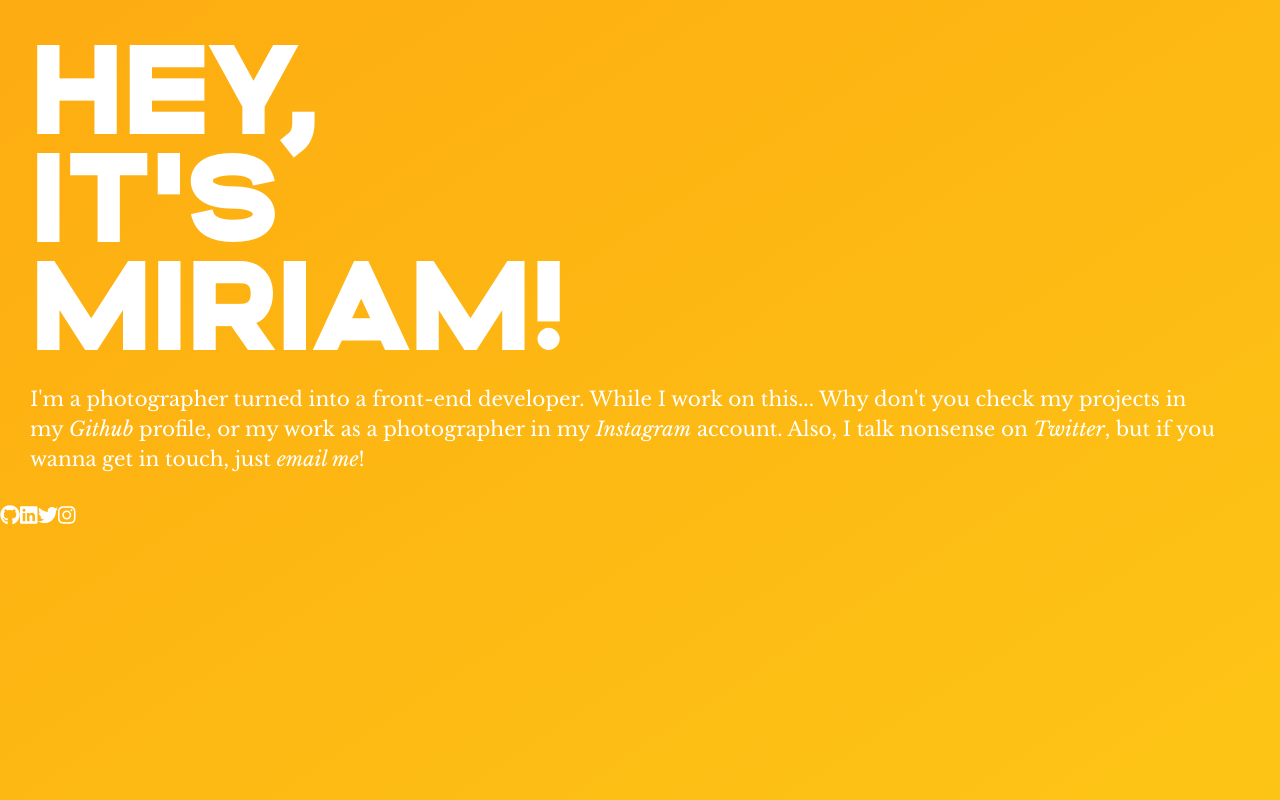
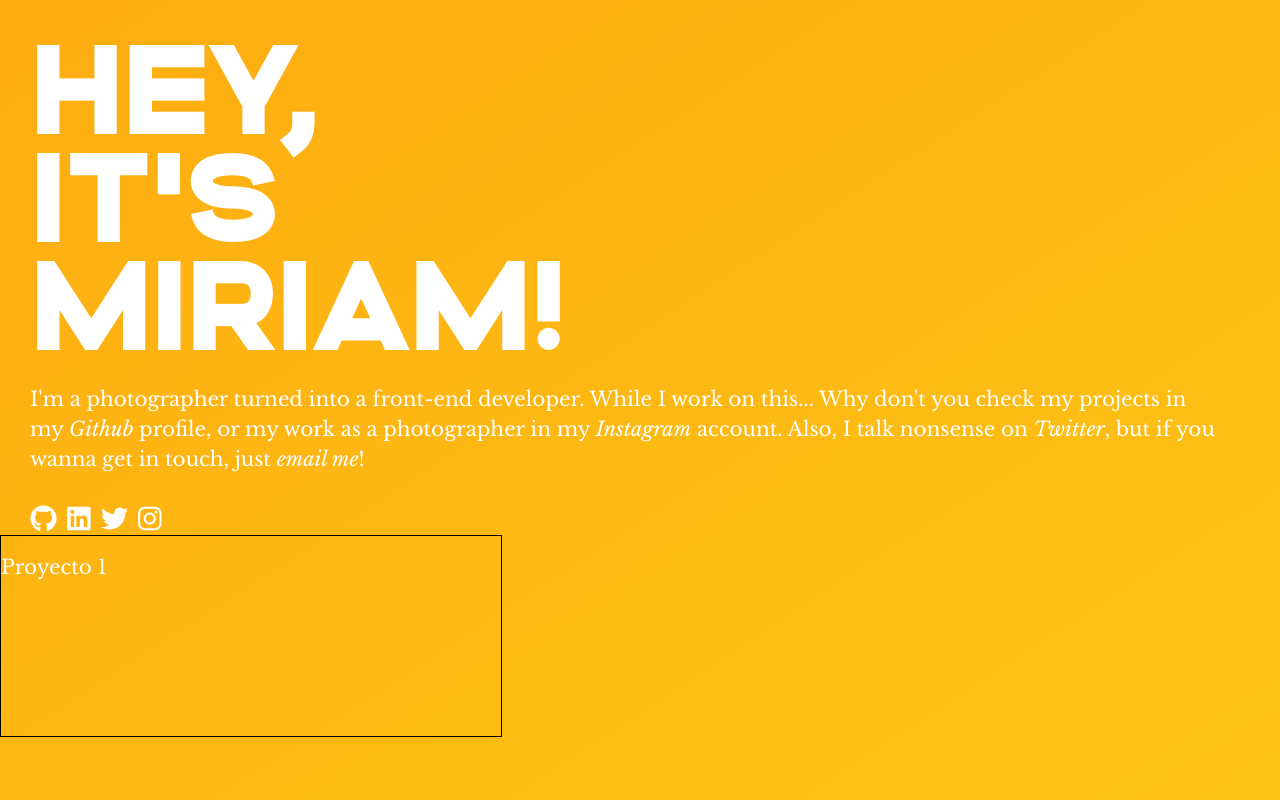
Before and after one commit to miriamschaefer/porfolio, a React app: page / in a window 1280 px wide. Built offline with nearby package versions, Linux system fonts and the light colour scheme.

Commit message:
add new component

```diff
--- a/package.json
+++ b/package.json
@@ -18,7 +18,9 @@
     "start": "react-scripts start",
     "build": "react-scripts build",
     "test": "react-scripts test",
-    "eject": "react-scripts eject"
+    "eject": "react-scripts eject",
+    "docs": "rm -rf docs && react-scripts build && mv build docs",
+    "push-docs": "rm -rf docs && react-scripts build && mv build docs && git add docs/* && git commit -m \"Update docs\" && git push"
   },
   "eslintConfig": {
     "extends": "react-app"
--- a/src/components/App.js
+++ b/src/components/App.js
@@ -1,8 +1,7 @@
 import React from 'react';
 import '../stylesheets/App.scss';
 import SocialLinks from './SocialLinks';
-// import { faGithub } from '@fortawesome/free-brands-svg-icons';
-// import { FontAwesomeIcon } from '@fortawesome/react-fontawesome';
+import Projects from './Projects';
 
 function App() {
   return (
@@ -34,6 +33,7 @@ function App() {
         !
       </p>
       <SocialLinks />
+      <Projects />
     </main>
   );
 }
--- /dev/null
+++ b/src/components/Projects.js
@@ -0,0 +1,34 @@
+import React, { Component } from 'react';
+
+class Projects extends Component {
+  constructor(props) {
+    super(props);
+    // 1. bind your functions in the constructor.
+    this.mouseOver = this.mouseOver.bind(this);
+    this.mouseOut = this.mouseOut.bind(this);
+    this.state = {
+      hover: false,
+    };
+  }
+
+  mouseOver = () => {
+    this.setState({ hover: true });
+  };
+  mouseOut() {
+    this.setState({ hover: false });
+  }
+
+  render() {
+    return (
+      <div>
+        <div className={`container ${this.state.hover === true ? 'over' : ''}`}>
+          <p onMouseOver={this.mouseOver} onMouseOut={this.mouseOut}>
+            Proyecto 1
+          </p>
+        </div>
+      </div>
+    );
+  }
+}
+
+export default Projects;
--- a/src/components/SocialLinks.js
+++ b/src/components/SocialLinks.js
@@ -10,11 +10,43 @@ import {
 class SocialLinks extends Component {
   render() {
     return (
-      <div>
-        <FontAwesomeIcon icon={faGithub} />
-        <FontAwesomeIcon icon={faLinkedin} />
-        <FontAwesomeIcon icon={faTwitter} />
-        <FontAwesomeIcon icon={faInstagram} />
+      <div className="social__icons">
+        <a
+          href="http://www.github.com/miriamschaefer"
+          title="Visit my Github profile"
+          target="_blank"
+          rel="noopener noreferrer"
+          className="social__icons__icon"
+        >
+          <FontAwesomeIcon icon={faGithub} />
+        </a>
+        <a
+          href="http://www.linkedin.com/in/msuarezmelian"
+          title="Visit my Linkedin profile"
+          target="_blank"
+          rel="noopener noreferrer"
+          className="social__icons__icon"
+        >
+          <FontAwesomeIcon icon={faLinkedin} />
+        </a>
+        <a
+          href="http://www.twitter.com/miriam_schaefer"
+          title="Visit my Twitter profile"
+          target="_blank"
+          rel="noopener noreferrer"
+          className="social__icons__icon"
+        >
+          <FontAwesomeIcon icon={faTwitter} />
+        </a>
+        <a
+          href="http://www.instagram.com/miriamschaefer"
+          title="Visit my Intagram profile"
+          target="_blank"
+          rel="noopener noreferrer"
+          className="social__icons__icon"
+        >
+          <FontAwesomeIcon icon={faInstagram} />
+        </a>
       </div>
     );
   }
--- a/src/stylesheets/App.scss
+++ b/src/stylesheets/App.scss
@@ -19,3 +19,5 @@
 
 @import 'design/main';
 @import 'design/background';
+@import 'design/social';
+@import 'design/projects';
--- /dev/null
+++ b/src/stylesheets/design/_projects.scss
@@ -0,0 +1,9 @@
+.container {
+  border: 1px solid black;
+  width: 500px;
+  height: 200px;
+}
+
+.over {
+  background-image: url('https://image.freepik.com/vector-gratis/patron-transparente-vector-flor-adorno-floral-antiguo-lujo-clasico-textura-fluida-fondos-pantalla-textiles-envoltura_1217-2128.jpg');
+}
--- /dev/null
+++ b/src/stylesheets/design/_social.scss
@@ -0,0 +1,13 @@
+.social__icons {
+  font-size: rem(27);
+  margin-left: 30px;
+  &__icon {
+    margin-right: 10px;
+    position: relative;
+    top: 0;
+    transition: top ease 0.5s;
+    &:hover {
+      top: -10px;
+    }
+  }
+}
```
Also changed, not shown: src/images/Sin-título-1.png (added).
